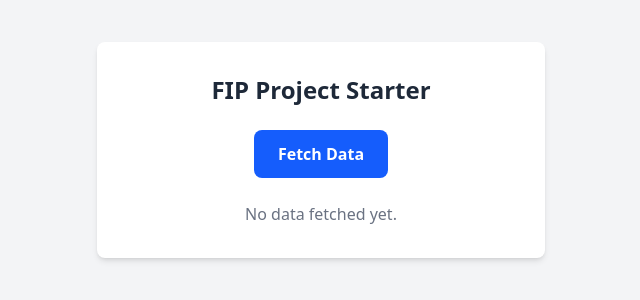
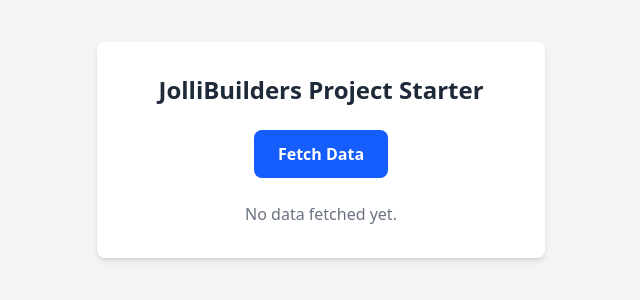
Before and after one commit to Jollibuilders/FIP_Project, a React (Vite) app in the folder frontend/: page / in a window 1280 px wide. Shown: the part 250-550 px from the top of the page, without its empty margins (319-959 px from the left). Built offline with nearby package versions, Linux system fonts and the light colour scheme.

Commit message:
test commit

```diff
--- a/frontend/src/App.jsx
+++ b/frontend/src/App.jsx
@@ -25,7 +25,7 @@ function App() {
     <div className="min-h-screen bg-gray-100 flex items-center justify-center">
       <div className="bg-white p-8 rounded-lg shadow-md max-w-md w-full text-center">
         <h1 className="text-2xl font-bold text-gray-800 mb-6">
-          FIP Project Starter
+          JolliBuilders Project Starter
         </h1>
         <button
           onClick={fetchData}
```
